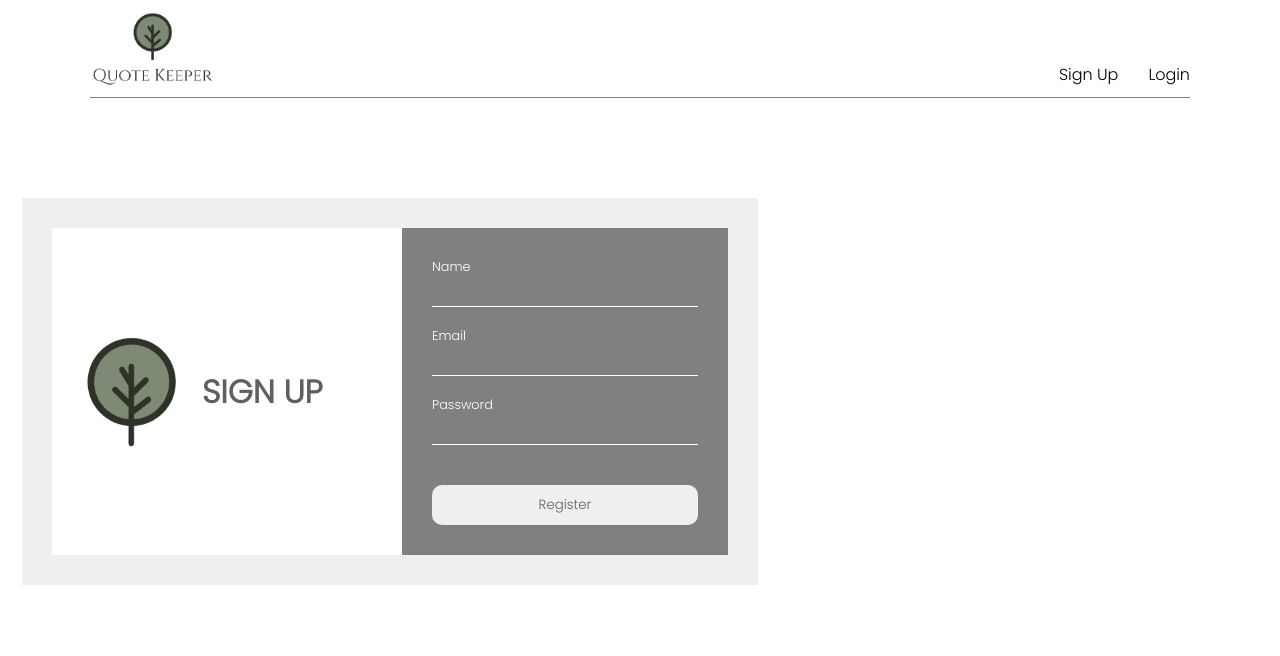
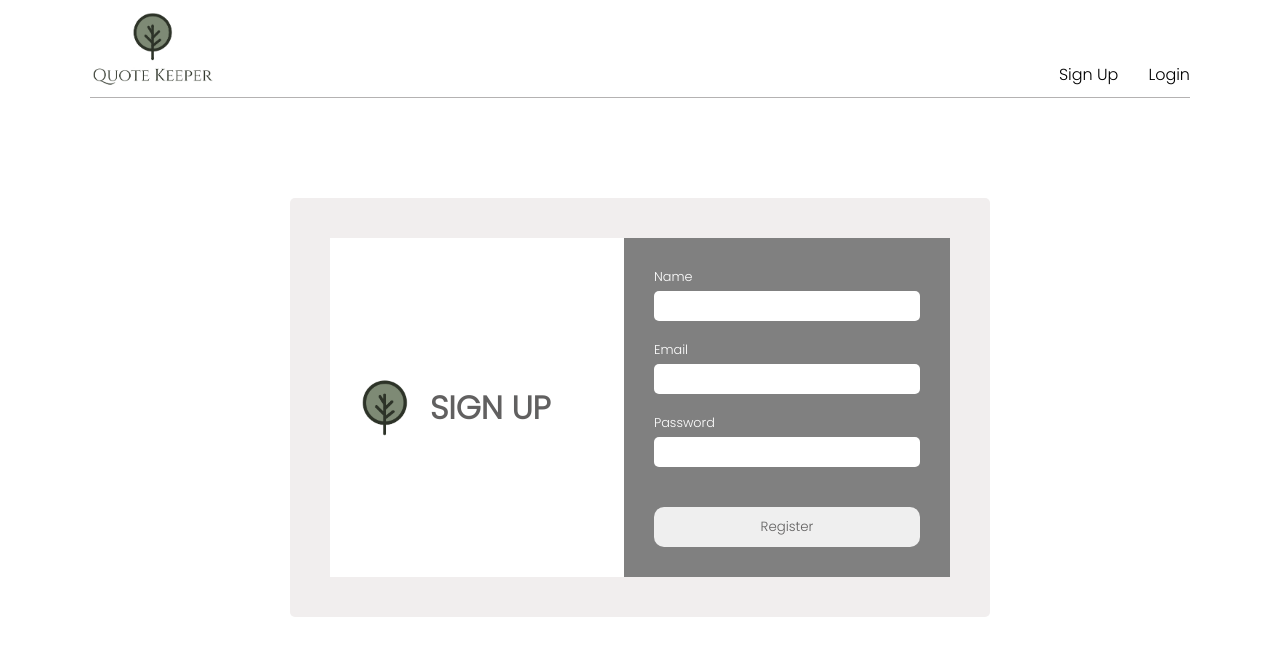
Before and after one commit to ssu526/quote-keeper-frontend, a React (Create React App) app: page /signup in a window 1280 px wide. Shown: the top 656 px of the page. Built offline with nearby package versions, Linux system fonts and the light colour scheme.

Commit message:
minor fixes

```diff
--- a/src/App.css
+++ b/src/App.css
@@ -6,7 +6,6 @@
   box-sizing: border-box;
   color: rgb(97, 96, 96);
   font-family: 'Poppins', sans-serif;
-  /* border: 1px solid black; */
 }
 
 .App{
@@ -20,6 +19,11 @@
   display: none;
 }
 
+.pointer{
+  cursor: pointer;
+}
+
+
 /************ HEADER **************/
 .header{
   display: flex;
@@ -27,7 +31,7 @@
   align-items:center;
   margin-bottom: 20px;
   width: 100%;
-  border-bottom: 1px solid gray;
+  border-bottom: 1.5px solid rgb(180, 178, 178);
 }
 
 .header-logo{
@@ -190,23 +194,32 @@
   margin-top: 15px;
   text-align: right;
   font-size: 0.9rem;
+  display: flex;
+  justify-content:end;
 }
 
 .quote-source *{
   color: rgb(134, 133, 133);
+  font-size: 0.8rem;
+  text-align: right;
 }
 
-.source-type{
-  font-size: 0.8rem;
+.quote-source{
+  display: grid;
+  grid-template-columns: max-content max-content;
+  margin-left: auto;
+  margin-right: 0;
+}
+
+.source-type, .source-author{
+  text-align: left;
+  text-indent: 3px;
+
 }
 
 .heart-icon{
   color: pink;
   margin-right: 5px;
-}
-
-.pointer{
-  cursor: pointer;
 }
 
 .added-by{
@@ -292,17 +305,19 @@
 
 /************ LOGIN / SIGN UP FORM ***********/
 .auth-form-container{
-  width: 600px;
-  margin-top: 100px;
   display: flex;
   flex-direction: column;
-  align-items: center;
+  width: 700px;
+  margin: auto;
+  margin-top: 100px;
+  border-radius: 5px;
 }
 
 .auth-form{
   display: flex;
   background-color: rgb(241, 238, 238);
-  padding: 30px;
+  padding: 40px;
+  border-radius: 5px;
 }
 
 .auth-form-title{
@@ -314,11 +329,12 @@
 }
 
 .logo-tree{
-  width: 100px;
+  width: 50px;
   margin-right: 20px;
 }
 
 .auth-form form{
+  width: 350px;
   display: flex;
   flex-direction: column;
   background-color: gray;
@@ -332,12 +348,11 @@
 
 .auth-form form input{
   border: none;
-  border-bottom: 1px solid white;
   outline: none;
   padding: 5px;
   margin-bottom: 20px;
-  color: white;
-  background-color: gray;
+  margin-top: 5px;
+  border-radius: 5px;
 }
 
 .auth-button{
@@ -351,6 +366,7 @@
 
 .auth-button:hover{
   background-color: rgb(100, 138, 100);
+  color: white;
 }
 
 .auth-error{
--- a/src/components/AuthLogin.js
+++ b/src/components/AuthLogin.js
@@ -40,7 +40,12 @@ const AuthLogin = () => {
         })
         .catch(e=>{
           setHideError("");
-          setError(e.message);
+
+          if(e.response.status===401){
+            setError("Incorrect email or password.");
+          }else{
+            setError(e.message);
+          }
         })
       }
     }
@@ -58,9 +63,9 @@ const AuthLogin = () => {
           </div>
           <form onSubmit={(e=>handleLogin(e))}>
               <label>Email</label>
-              <input type="text" value={email} onChange={e=>handleEmailInputChange(e)}/>
+              <input type="email" value={email} onChange={e=>handleEmailInputChange(e)}/>
               <label>Password</label>
-              <input type="text" value={password} onChange={e=>handlePasswordInputChange(e)}/>
+              <input type="password" value={password} onChange={e=>handlePasswordInputChange(e)}/>
               <button className='auth-button'>Login</button>
           </form>
       </div>
--- a/src/components/AuthSignUp.js
+++ b/src/components/AuthSignUp.js
@@ -16,9 +16,12 @@ const AuthSignUp = () => {
       if(name.trim()==="" || email.trim()==="" || password.trim()===""){
         setError("All fields are required.");
         setHideError("");
+      }else if(password.trim().length< 6){
+        setError("Password must be at least 6 characters.");
+        setHideError("");
       }else{
-        authService.register(name, email, password)
-        .then((response)=>{
+        authService.register(name.trim(), email.trim(), password.trim())
+        .then(()=>{
           setHideSuccessMessage("");
         })
         .catch(err=>{
@@ -73,9 +76,9 @@ const AuthSignUp = () => {
               <label>Name</label>
               <input type="text" value={name} onChange={e=>handleNameInputChange(e)}/>
               <label>Email</label>
-              <input type="text" value={email} onChange={e=>handleEmailInputChange(e)}/>
+              <input type="email" value={email} onChange={e=>handleEmailInputChange(e)}/>
               <label>Password</label>
-              <input type="text" value={password} onChange={e=>handlePasswordInputChange(e)}/>
+              <input type="password" value={password} onChange={e=>handlePasswordInputChange(e)}/>
               <button className='auth-button'>Register</button>
           </form>
       </div>
--- a/src/components/Home.js
+++ b/src/components/Home.js
@@ -54,7 +54,7 @@ const Home = () => {
 
     fetchQuotes();
 
-  },[update]);
+  },[update, currentUser]);
 
   // Fetch a random quote
   useEffect(()=>{
--- a/src/components/Quote.js
+++ b/src/components/Quote.js
@@ -63,7 +63,9 @@ const Quote = ({quote, update, setUpdate}) => {
             <div className='quote-info'>
               <p className='quote'>{quote.quote}</p>
               <div className='quote-source'>
-                  <p className='book'>{quote.sourceTitle} <span className='source-type'>({quote.sourceType})</span></p>
+                  <p className='source-type-title'>{quote.sourceType==='book' ? "Book":"Movie"}: </p>
+                  <p className='source-type'>{quote.sourceTitle}</p>
+                  <span className='source-author-title'>{quote.sourceType==='book' ? "Author":"Character"}: </span>
                   <p className='source-author'>{quote.sourceAuthor}</p>
               </div>
             </div>
@@ -81,8 +83,13 @@ const Quote = ({quote, update, setUpdate}) => {
                     <span className='numberOfLikes'>{quote.likes}</span>
                   </div>
                 }
+
+                {
+                  currentUser ?
                   <Link className='added-by' to={`/profile/${quote.userId}`}>Added by: {quote.name}</Link>
-
+                  :
+                  <p className='added-by'>Added by: {quote.name}</p>
+                }
             </div>
 
             <button className={`favoriteBtn ${hideClass}`} onClick={changeFavoriteQuote}>Make this your favourite quote</button>
--- a/src/components/RandomQuote.js
+++ b/src/components/RandomQuote.js
@@ -22,9 +22,11 @@ const RandomQuote = ({randomQuote, setRandomQuote}) => {
           <div className='quote-info'>
             <p className='quote'>{quote.quote}</p>
             <div className='quote-source'>
-                <p className='book'>{quote.sourceTitle} <span className='source-type'>({quote.sourceType})</span></p>
-                <p className='source-author'>{quote.sourceAuthor}</p>
-            </div>
+                  <p className='source-type-title'>{quote.sourceType==='book' ? "Book":"Movie"}: </p>
+                  <p className='source-type'>{quote.sourceTitle}</p>
+                  <span className='source-author-title'>{quote.sourceType==='book' ? "Author":"Character"}: </span>
+                  <p className='source-author'>{quote.sourceAuthor}</p>
+              </div>
           </div>
 
           :
```
Lines whose indentation alone changed are shown as unchanged.
